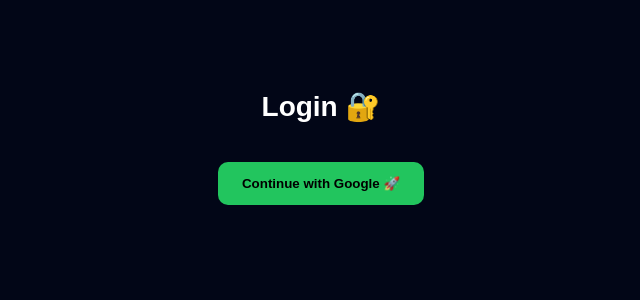
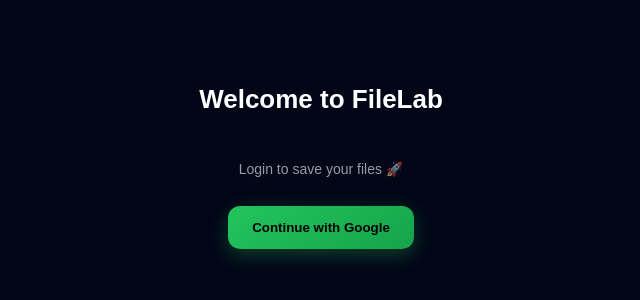
Before and after one commit to goalandpriority-ui/file-lab, a Next.js app: page /login in a window 1280 px wide. Shown: the part 262-562 px from the top of the page, without its empty margins (319-959 px from the left). Built offline with nearby package versions, Linux system fonts and the light colour scheme; no server answers.

Commit message:
Enhance login page with loading state and styles

```diff
--- a/app/login/page.js
+++ b/app/login/page.js
@@ -1,28 +1,61 @@
 "use client"
 
+import { useEffect, useState } from "react"
 import { supabase } from "@/lib/supabase"
 
 export default function Login() {
 
+  const [loading, setLoading] = useState(false)
+
+  // 🔥 AUTO REDIRECT IF ALREADY LOGGED IN
+  useEffect(() => {
+    checkUser()
+  }, [])
+
+  const checkUser = async () => {
+    const { data } = await supabase.auth.getUser()
+
+    if (data?.user) {
+      window.location.href = "/"
+    }
+  }
+
+  // 🔥 GOOGLE LOGIN
   const loginWithGoogle = async () => {
-    await supabase.auth.signInWithOAuth({
+    setLoading(true)
+
+    const { error } = await supabase.auth.signInWithOAuth({
       provider: "google",
       options: {
         redirectTo: window.location.origin
       }
     })
+
+    if (error) {
+      alert("Login failed ❌")
+      setLoading(false)
+    }
   }
 
   return (
     <main style={main}>
-      <h1 style={title}>Login 🔐</h1>
 
-      <button onClick={loginWithGoogle} style={btn}>
-        Continue with Google 🚀
+      <h1 style={title}>Welcome to FileLab</h1>
+      <p style={subtitle}>Login to save your files 🚀</p>
+
+      <button
+        onClick={loginWithGoogle}
+        style={btn}
+        disabled={loading}
+      >
+        {loading ? "Redirecting..." : "Continue with Google"}
       </button>
+
     </main>
   )
 }
+
+// 🔥 STYLES
 
 const main = {
   minHeight: "100vh",
@@ -32,17 +65,26 @@ const main = {
   justifyContent: "center",
   background: "#020617",
   color: "#fff",
-  gap: "20px"
+  gap: "15px",
+  padding: "20px"
 }
 
 const title = {
-  fontSize: "28px"
+  fontSize: "26px",
+  fontWeight: "700"
+}
+
+const subtitle = {
+  opacity: 0.6,
+  fontSize: "14px"
 }
 
 const btn = {
   padding: "14px 24px",
-  background: "#22c55e",
+  background: "linear-gradient(145deg,#22c55e,#16a34a)",
   border: "none",
-  borderRadius: "10px",
-  fontWeight: "bold"
-}
+  borderRadius: "12px",
+  fontWeight: "600",
+  cursor: "pointer",
+  boxShadow: "0 6px 20px rgba(34,197,94,0.3)"
+          }
```
